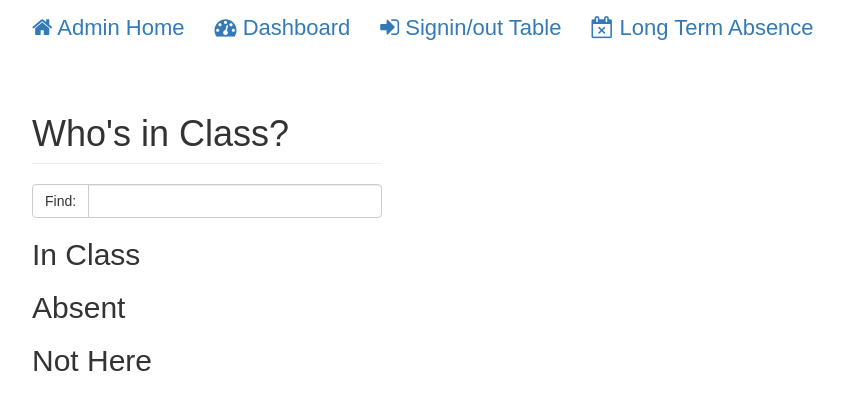
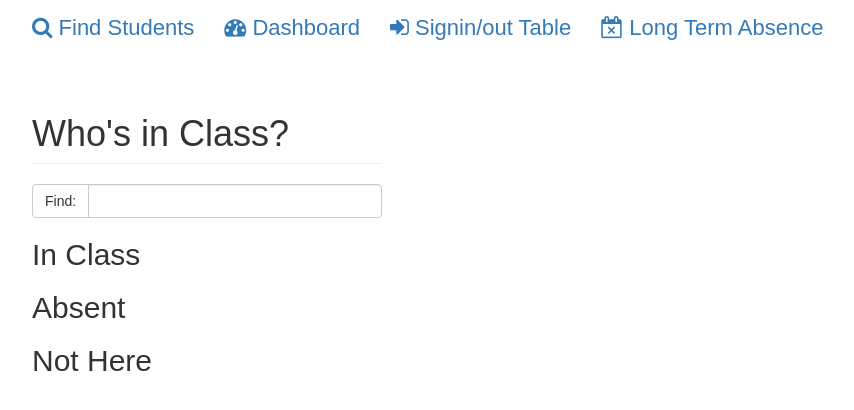
Before and after one commit to lemonade512/KLSBadgeHack, a plain HTML site: page static/index.html in a window 1280 px wide. Shown: the whole page, without its empty margins (53-907 px from the left). Drawn offline with nearby package versions, Linux system fonts and the light colour scheme; no server answers.

Commit message:
changed navbar

```diff
--- a/static/templates/partials/admin-navbar.html
+++ b/static/templates/partials/admin-navbar.html
@@ -1,7 +1,7 @@
 <nav class="navbar navbar-primary">
   <div class="container">
     <ul class="nav navbar-nav">
-      <li><a href="#/whosinclass"><i class="fa fa-home"></i> Admin Home</a></li>
+      <li><a href="#/whosinclass"><i class="fa fa-search"></i> Find Students</a></li>
       <li><a href="#/user-dashboard"><i class="fa fa-tachometer"></i> Dashboard</a></li>
       <li><a href="#/interactions" ><i class="fa fa-sign-in"></i> Signin/out Table</a></li>
       <li><a href="#/add-absence" ><i class="fa fa-calendar-times-o"></i>  Long Term Absence</a></li>
```
